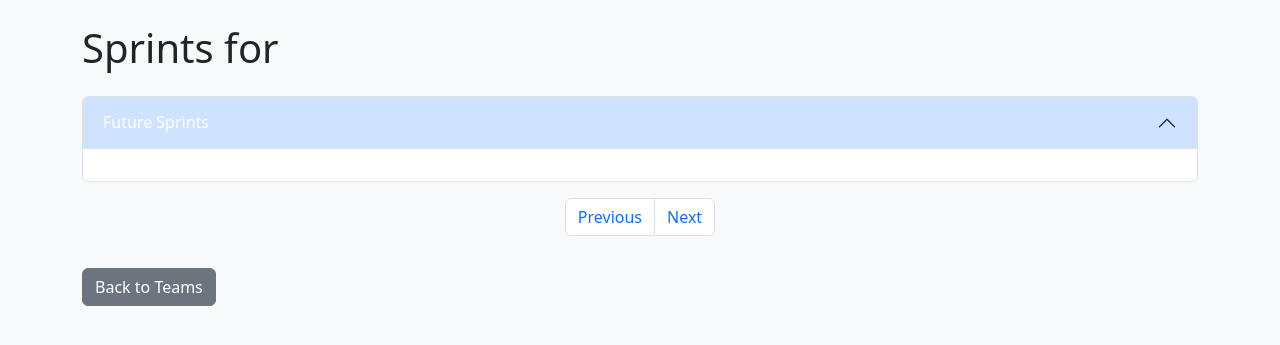
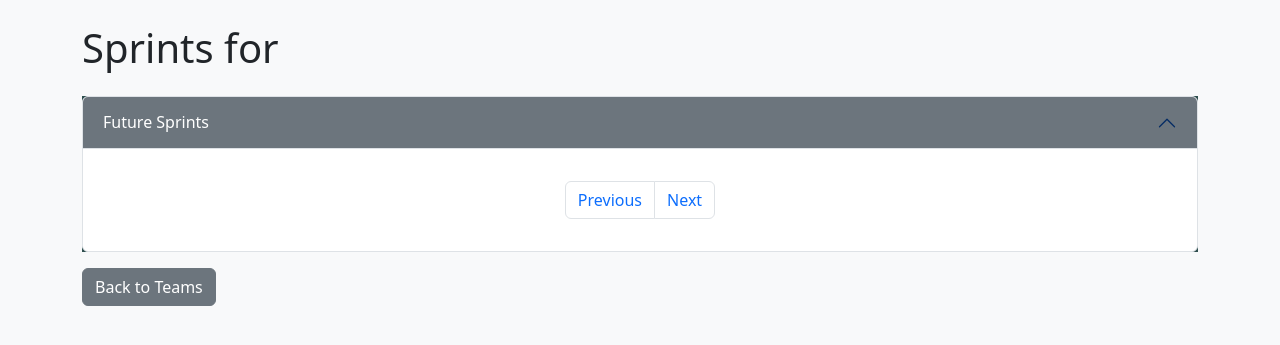
Before and after one commit to gwb1231/jira-sprint-manager, a Flask app: template templates/sprints.html in a window 1280 px wide. Shown: the part 56-401 px from the top of the page. Run offline with Flask 3, Linux system fonts and the light colour scheme; the template is opened without the code that fills it, so the values that code supplies are empty.

Commit message:
Fixed accordions now showing correct color when opened.

```diff
--- a/static/style.css
+++ b/static/style.css
@@ -13,3 +13,14 @@
 .bg-gray {
     background-color: #6c757d; /* Gray (Bootstrap's gray-700) */
 }
+
+/* Override Bootstrap accordion-button expanded state */
+.accordion-button.bg-dark-green:not(.collapsed) {
+    background-color: #2f4f4f; /* Keep dark green when open */
+    color: white; /* Ensure text stays white */
+}
+
+.accordion-button.bg-gray:not(.collapsed) {
+    background-color: #6c757d; /* Keep gray when open */
+    color: white; /* Ensure text stays white */
+}
--- a/templates/sprints.html
+++ b/templates/sprints.html
@@ -3,11 +3,11 @@
 {% block content %}
     <h1 class="mb-4">Sprints for {{ team_name }}</h1>
 
-    <div class="accordion" id="sprintsAccordion">
+    <div class="accordion bg-dark-green" id="sprintsAccordion">
         <!-- Active Sprint Module -->
         {% set active_sprint = sprints|selectattr("state", "equalto", "active")|first %}
         {% if active_sprint %}
-            <div class="accordion-item">
+            <div class="accordion-item ">
                 <h2 class="accordion-header" id="activeSprintHeading">
                     <button class="accordion-button bg-dark-green text-white" type="button"
                             data-bs-toggle="collapse" data-bs-target="#activeSprintCollapse"
@@ -89,20 +89,21 @@
                         </div>
                     {% endfor %}
                     </div>
+                    <!-- Pagination inside Future Sprints -->
+                    <nav aria-label="Sprint pagination" class="mt-3">
+                        <ul class="pagination justify-content-center">
+                            <li class="page-item {% if start_at == 0 %}disabled{% endif %}">
+                                <a class="page-link" href="{{ url_for('sprints', team_name=team_name, start_at=start_at-50) if start_at > 0 else '#' }}">Previous</a>
+                            </li>
+                            <li class="page-item {% if start_at + 50 >= total_sprints %}disabled{% endif %}">
+                                <a class="page-link" href="{{ url_for('sprints', team_name=team_name, start_at=start_at+50) if start_at + 50 < total_sprints else '#' }}">Next</a>
+                            </li>
+                        </ul>
+                    </nav>
                 </div>
             </div>
         </div>
     </div>
 
-    <nav aria-label="Sprint pagination" class="mt-3">
-        <ul class="pagination justify-content-center">
-            <li class="page-item {% if start_at == 0 %}disabled{% endif %}">
-                <a class="page-link" href="{{ url_for('sprints', team_name=team_name, start_at=start_at-50) if start_at > 0 else '#' }}">Previous</a>
-            </li>
-            <li class="page-item {% if start_at + 50 >= total_sprints %}disabled{% endif %}">
-                <a class="page-link" href="{{ url_for('sprints', team_name=team_name, start_at=start_at+50) if start_at + 50 < total_sprints else '#' }}">Next</a>
-            </li>
-        </ul>
-    </nav>
     <a href="{{ url_for('teams') }}" class="btn btn-secondary mt-3">Back to Teams</a>
 {% endblock %}
```
